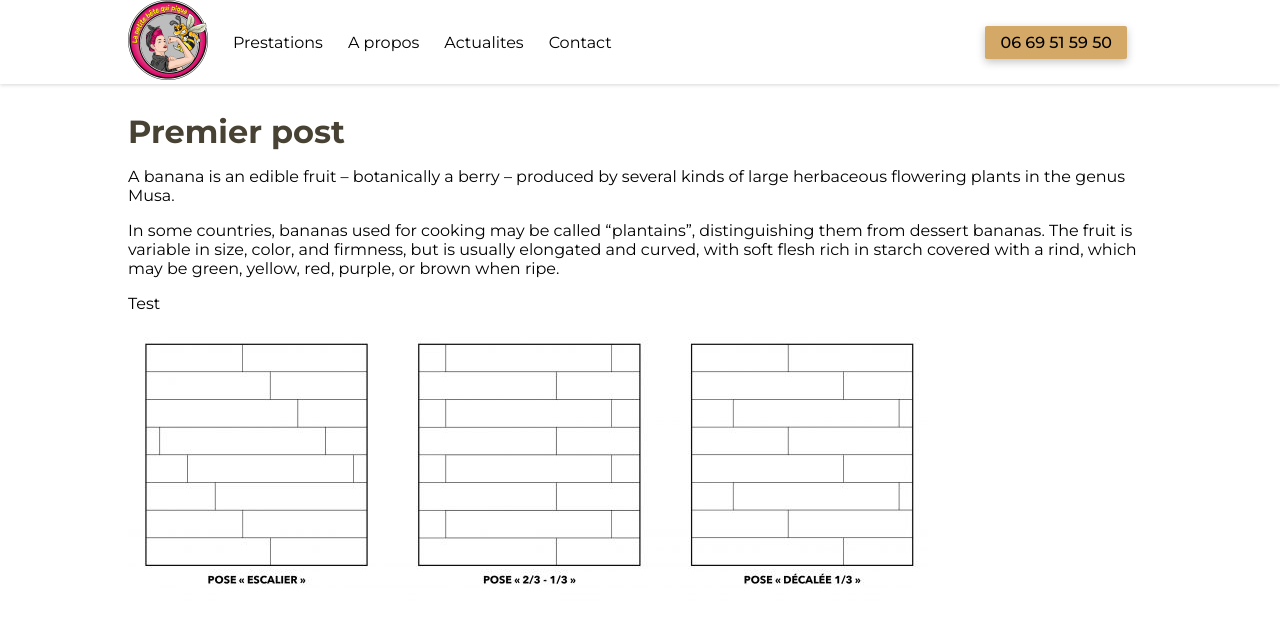
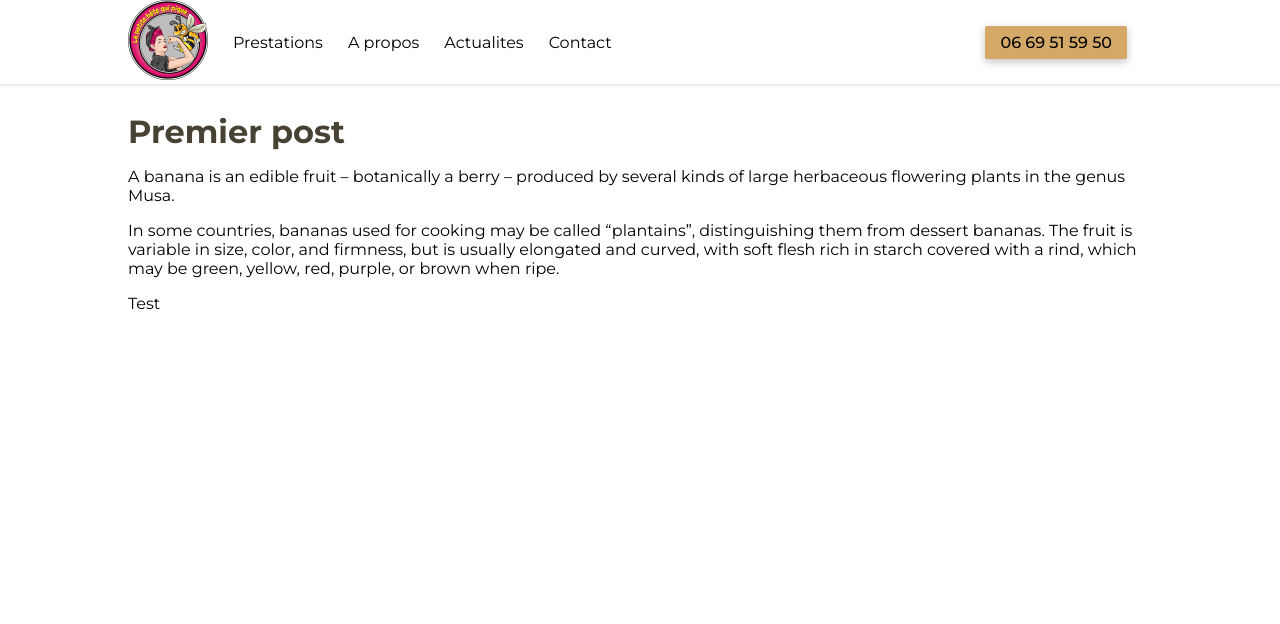
Before and after one commit to thomas6791/petite-bete-qui-pique, a Jekyll site: the page built from _posts/2018-08-20-bananas.md, in a window 1280 px wide and 900 px high. Shown: the top 624 px of the window. Built offline with Jekyll 4.4.1, drawn with Linux system fonts in a browser that asks for light colours.

Commit message:
Update Blog “2018-08-20-bananas”

```diff
--- a/_posts/2018-08-20-bananas.md
+++ b/_posts/2018-08-20-bananas.md
@@ -15,4 +15,4 @@ red, purple, or brown when ripe.
 
 Test
 
-![](/assets/uploads/495175327_3500428680091287_404784878608937033_n.jpg)
+![]()
```
